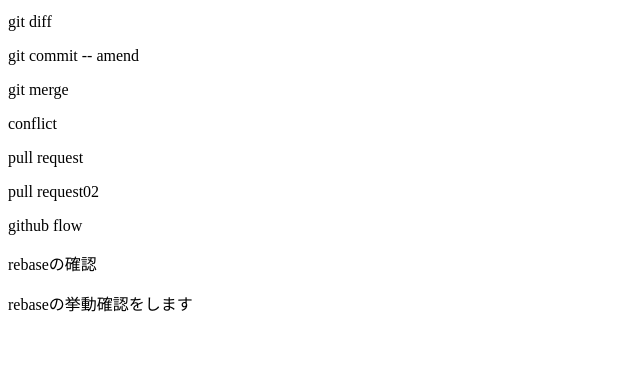
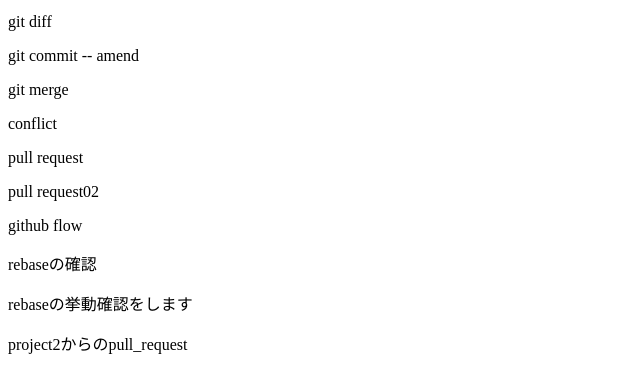
Before and after one commit to pokolate/git_tutorial, a plain HTML site: page index.html in a window 1280 px wide. Shown: the part 110-502 px from the top of the page, without its empty margins (0-640 px from the left). Drawn offline with Linux system fonts and the light colour scheme.

Commit message:
project2からのpull_request

```diff
--- a/index.html
+++ b/index.html
@@ -16,5 +16,6 @@
     <p>github flow</p>
     <p>rebaseの確認</p>
     <p>rebaseの挙動確認をします</p>
+    <p>project2からのpull_request</p>
   </body>
 </html>
```
